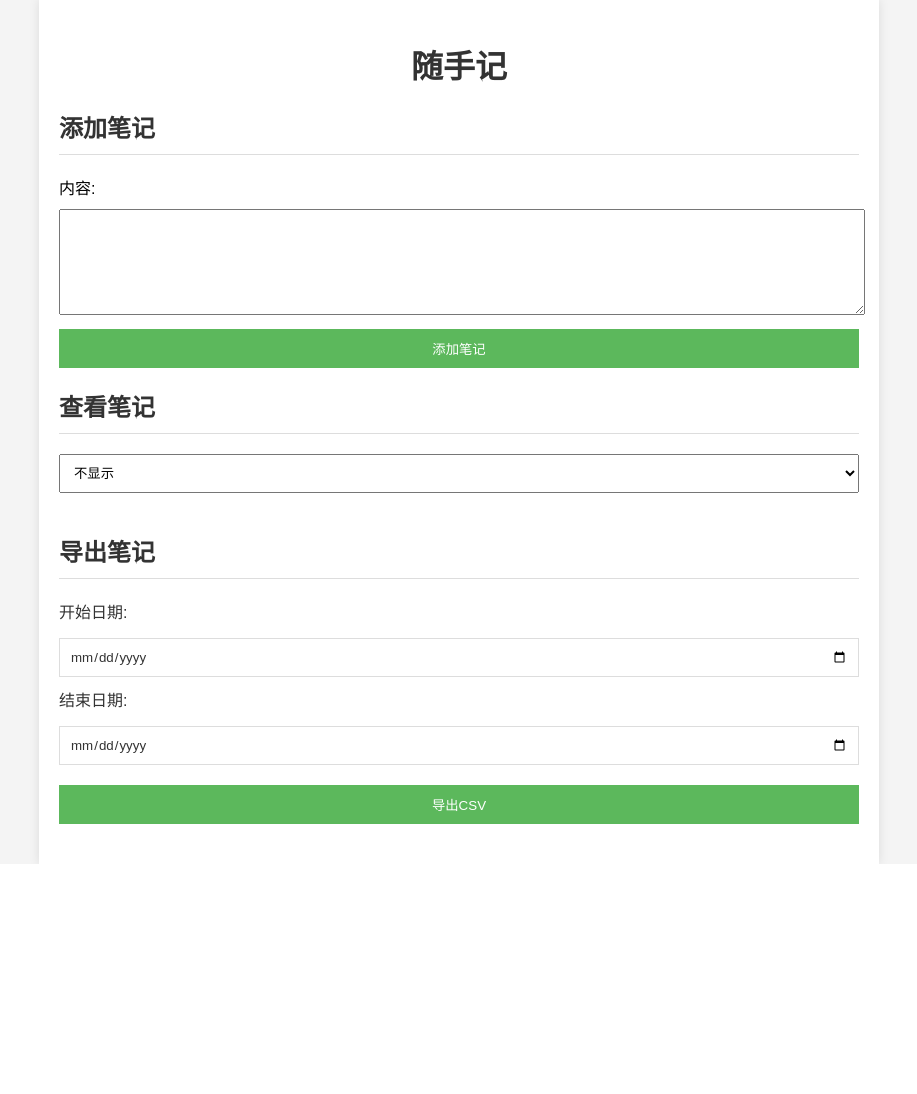
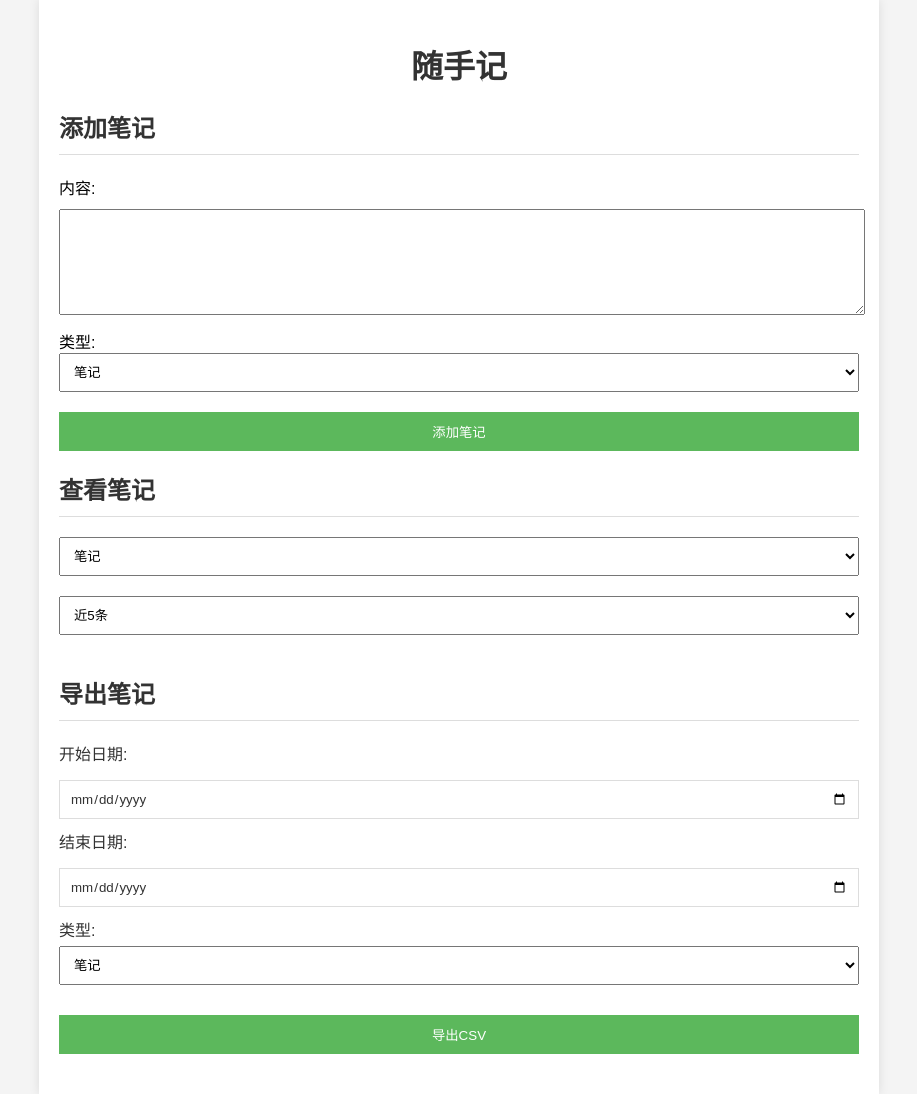
Before and after one commit to Fimmqfm/onlynote, a Flask app: page / in a window 1280 px wide. Shown: the whole page, without its empty margins (181-1098 px from the left). Before the commit the page ends 864 px from the top, so only its background shows below. Run offline with Flask 2, Linux system fonts and the light colour scheme; the visitor is signed in with stand-in values (Sample User, id 1); data that the repository does not hold is empty.

Commit message:
添加分类功能，现在有了笔记和杂物堆两个分类

```diff
--- a/app.py
+++ b/app.py
@@ -44,7 +44,8 @@ def create_table():
         CREATE TABLE IF NOT EXISTS main (
             id INTEGER PRIMARY KEY AUTOINCREMENT,
             time TEXT NOT NULL,
-            contact TEXT NOT NULL
+            contact TEXT NOT NULL,
+            type INTEGER NOT NULL DEFAULT 0  -- 新增type字段，默认值为0
         )
     ''')
     conn.commit()
@@ -110,10 +111,17 @@ def get_notes():
     if not session.get('logged_in'):
         return redirect(url_for('login'))
     limit = request.args.get('limit', default=10, type=int)
+    # 获取请求中的type参数，如果不存在则默认为None
+    note_type = request.args.get('type', type=int)
+
     if limit not in [0, 5, 10, 20, 50]:
         limit = 10
     conn = get_db_connection()
-    notes = conn.execute('SELECT * FROM main ORDER BY id DESC LIMIT ?', (limit,)).fetchall()
+    # 根据note_type是否存在构建不同的查询条件
+    if note_type is None:
+        notes = conn.execute('SELECT * FROM main ORDER BY id DESC LIMIT ?', (limit,)).fetchall()
+    else:
+        notes = conn.execute('SELECT * FROM main WHERE type = ? ORDER BY id DESC LIMIT ?', (note_type, limit)).fetchall()
     conn.close()
     return jsonify([dict(note) for note in notes])
 
@@ -121,16 +129,18 @@ def get_notes():
 def add_note():
     if not session.get('logged_in'):
         return redirect(url_for('login'))
-    new_contact = request.json['contact']
+    new_contact = request.json.get('contact')
+    note_type = request.json.get('type', 0)  # 从请求中获取type字段，默认为0
     current_time = datetime.now().strftime('%Y-%m-%d %H:%M:%S')
 
     conn = get_db_connection()
-    conn.execute('INSERT INTO main (time, contact) VALUES (?, ?)',
-                 (current_time, new_contact))
+    conn.execute('INSERT INTO main (time, contact, type) VALUES (?, ?, ?)',
+                 (current_time, new_contact, note_type))
     conn.commit()
     conn.close()
 
     return jsonify({'message': 'Note added successfully', 'time': current_time}), 201
+
 
 @app.route('/export-notes', methods=['POST'])
 def export_notes():
@@ -138,13 +148,10 @@ def export_notes():
         app.logger.warning('Unauthorized access attempt to export notes.')
         return redirect(url_for('login'))
 
-    data = request.get_json()  # 获取JSON数据
-    if not data:
-        app.logger.error('No data provided for notes export.')
-        return jsonify({'error': 'No data provided'}), 400
-
+    data = request.get_json()
     start_date = data.get('start-date')
     end_date = data.get('end-date')
+    note_type = data.get('type', None)  # 使用None作为默认值来表示导出所有类型
 
     if not start_date or not end_date:
         app.logger.error('Missing start-date or end-date for notes export.')
@@ -161,11 +168,20 @@ def export_notes():
 
     conn = get_db_connection()
     cursor = conn.cursor()
-    cursor.execute('''
-        SELECT * FROM main
-        WHERE time BETWEEN ? AND ?
-        ORDER BY id DESC
-    ''', (start_date, end_date))
+    # 根据note_type是否为None或all来构建查询条件
+    if note_type is None or note_type == 'all':
+        cursor.execute('''
+            SELECT * FROM main
+            WHERE time BETWEEN ? AND ?
+            ORDER BY id DESC
+        ''', (start_date, end_date))
+    else:
+        cursor.execute('''
+            SELECT * FROM main
+            WHERE time BETWEEN ? AND ? AND type = ?
+            ORDER BY id DESC
+        ''', (start_date, end_date, note_type))
+
     rows = cursor.fetchall()
 
     si = StringIO()
--- a/static/js/app.js
+++ b/static/js/app.js
@@ -1,16 +1,17 @@
-// static/js/app.js
-
 // 获取笔记列表
 function fetchNotes() {
     var limit = document.getElementById('notes-limit').value;
-    fetch('/notes?limit=' + limit)
+    var type = document.getElementById('notes-type').value; // 获取笔记类型
+    // 检查是否选择了“笔记和杂物堆”选项
+    var queryType = type === 'all' ? '' : `&type=${type}`;
+    fetch(`/notes?limit=${limit}${queryType}`)
         .then(response => response.json())
         .then(data => {
             const notesList = document.getElementById('notes-list');
             notesList.innerHTML = ''; // 清空列表
             data.forEach(note => {
                 const listItem = document.createElement('li');
-                listItem.textContent = `时间: ${note.time}, 内容:${note.contact}`;
+                listItem.textContent = `时间: ${note.time}, 类型: ${note.type === 0 ? '笔记' : '杂物堆'}, 内容: ${note.contact}`;
                 notesList.appendChild(listItem);
             });
         })
@@ -20,17 +21,25 @@ function fetchNotes() {
 // 页面加载时获取笔记列表
 document.addEventListener('DOMContentLoaded', fetchNotes);
 
+// 为笔记类型选择框添加事件监听器
+document.getElementById('notes-type').addEventListener('change', function() {
+    fetchNotes(); // 当类型改变时重新获取笔记列表
+});
+
 // 添加笔记
 document.getElementById('add-note-form').addEventListener('submit', function(event) {
     event.preventDefault();
     const newContact = document.getElementById('contact').value;
-
+    const noteType = document.getElementById('note-type').value; // 获取笔记类型
     fetch('/notes', {
         method: 'POST',
         headers: {
             'Content-Type': 'application/json'
         },
-        body: JSON.stringify({ contact: newContact })
+        body: JSON.stringify({
+            contact: newContact,
+            type: noteType // 发送笔记类型
+        })
     })
     .then(response => response.json())
     .then(data => {
@@ -41,28 +50,26 @@ document.getElementById('add-note-form').addEventListener('submit', function(eve
     .catch(error => console.error('Error:', error));
 });
 
-
-//导出笔记
-document.addEventListener('DOMContentLoaded', function() {
-    const exportForm = document.getElementById('export-notes-form');
-
-    exportForm.addEventListener('submit', function(event) {
-        event.preventDefault(); // 阻止表单默认提交行为
-
+// 导出笔记
+document.getElementById('export-notes-form').addEventListener('submit', function(event) {
+    event.preventDefault();
     const startDate = document.getElementById('start-date').value;
     const endDate = document.getElementById('end-date').value;
-
-        // 发送POST请求到导出路由
+    const exportType = document.getElementById('export-type').value;
+    // 检查是否选择了“笔记和杂物堆”选项
+    let bodyData = {
+        'start-date': startDate,
+        'end-date': endDate
+    };
+    if (exportType !== 'all') {
+        bodyData.type = exportType;
+    }
     fetch('/export-notes', {
-            method: 'POST', // 修改为POST请求
+        method: 'POST',
         headers: {
             'Content-Type': 'application/json',
-                // 如果需要的话，可以添加更多的头信息，比如认证信息
         },
-            body: JSON.stringify({ // 将数据作为JSON字符串发送
-                'start-date': startDate,
-                'end-date': endDate
-            })
+        body: JSON.stringify(bodyData)
     })
     .then(response => {
         if (response.ok) {
@@ -75,7 +82,7 @@ document.addEventListener('DOMContentLoaded', function() {
         // 创建一个链接元素用于下载
         const downloadLink = document.createElement('a');
         downloadLink.href = window.URL.createObjectURL(blob);
-            downloadLink.download = `notes_${startDate}_to_${endDate}.csv`;
+        downloadLink.download = `notes_${startDate}_to_${endDate}_type_${exportType}.csv`; // 设置下载文件名
         document.body.appendChild(downloadLink);
         downloadLink.click();
         document.body.removeChild(downloadLink);
@@ -85,4 +92,3 @@ document.addEventListener('DOMContentLoaded', function() {
         alert('导出错误，请稍后再试。');
     });
 });
-});
--- a/templates/index.html
+++ b/templates/index.html
@@ -14,13 +14,25 @@
         <form id="add-note-form">
             <label for="contact">内容:</label>
             <textarea id="contact" name="contact" required></textarea>
+            <!-- 添加一个选择类型的下拉菜单 -->
+            <label for="note-type">类型:</label>
+            <select id="note-type" name="note-type">
+                <option value="0">笔记</option>
+                <option value="1">杂物堆</option>
+            </select>
             <button type="submit">添加笔记</button>
         </form>
 
         <h2>查看笔记</h2>
+        <!-- 添加一个选择显示笔记类型的下拉菜单 -->
+        <select id="notes-type" onchange="fetchNotes()">
+            <option value="0">笔记</option>
+            <option value="1">杂物堆</option>
+            <option value="all">笔记和杂物堆</option>
+        </select>
         <select id="notes-limit" onchange="fetchNotes()">
             <option value="0">不显示</option>
-            <option value="5">近5条</option>
+            <option value="5" selected>近5条</option>
             <option value="10">近10条</option>
             <option value="20">近20条</option>
             <option value="50">近50条</option>
@@ -33,6 +45,13 @@
             <input type="date" id="start-date" name="start-date" required>
             <label for="end-date">结束日期:</label>
             <input type="date" id="end-date" name="end-date" required>
+            <!-- 添加一个选择导出笔记类型的下拉菜单 -->
+            <label for="export-type">类型:</label>
+            <select id="export-type" name="export-type">
+                <option value="0">笔记</option>
+                <option value="1">杂物堆</option>
+                <option value="all">笔记和杂物堆</option>
+            </select>
             <button type="submit">导出CSV</button>
         </form>
     </div>
```
Lines whose indentation alone changed are shown as unchanged.
